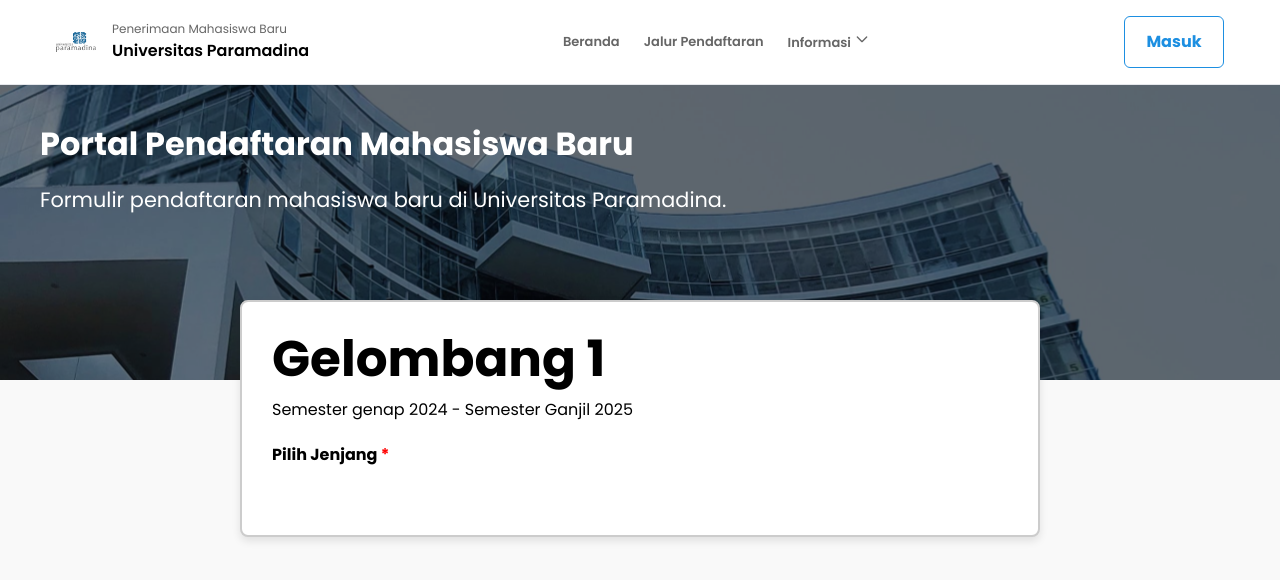
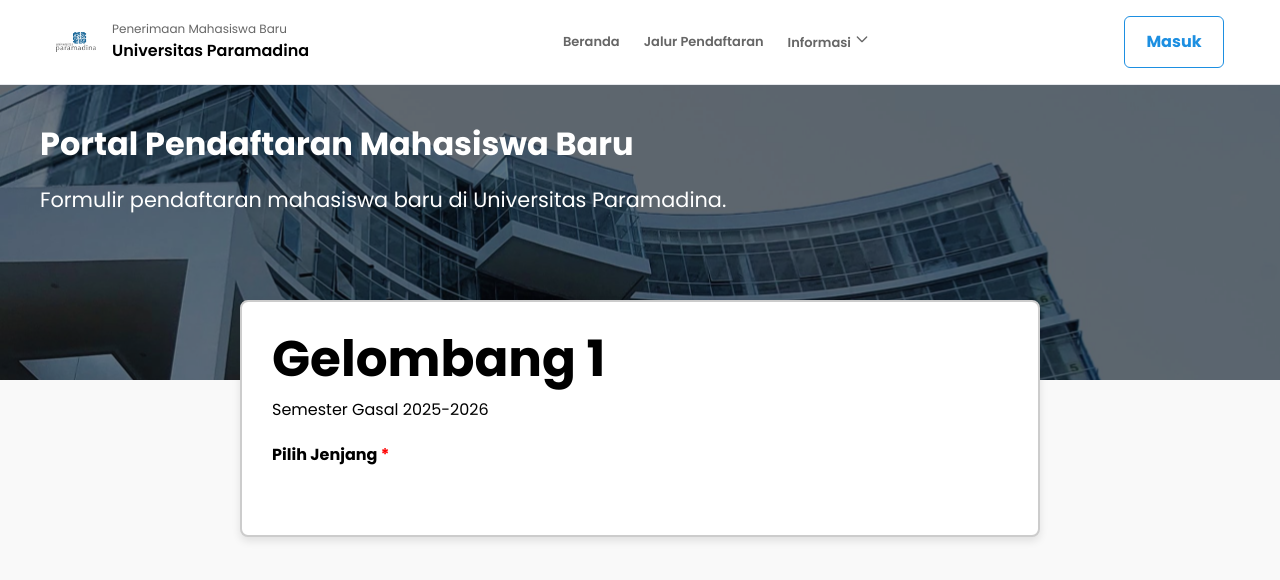
Before and after one commit to sodiqparamadina/pendaftaran, a PHP site: page / in a window 1280 px wide. Shown: the top 580 px of the page. Run offline with PHP 8.4, Linux system fonts and the light colour scheme; data that the repository does not hold is empty.

Commit message:
adjust naming semester

```diff
--- a/index.php
+++ b/index.php
@@ -77,7 +77,8 @@
       >
         <div>
           <h1 class="text-gelombang" id="text-gelombang"></h1>
-          <p class="text-semester" id="text-semester"></p>
+          <!-- <p class="text-semester" id="text-semester"></p> -->
+           <p class="text-semester">Semester Gasal 2025-2026</p>
         </div>
         <div class="form-radio">
           <!-- Pilih Jenjang -->
@@ -174,11 +175,11 @@
     <script type="module">
       $(document).ready(function () {
         const gelombang = 1;
-        const semesterMulai = "Semester genap 2024";
-        const semesterSelesai = "Semester Ganjil 2025";
+        // const semesterMulai = "Semester Ganjil 2025";
+        // const semesterSelesai = "Semester Genap 2025";
 
         $("#text-gelombang").text(`Gelombang ${gelombang}`);
-        $("#text-semester").text(`${semesterMulai} - ${semesterSelesai}`);
+        // $("#text-semester").text(`${semesterMulai} - ${semesterSelesai}`);
 
         // GET JENJANG
         $.ajax({
```
